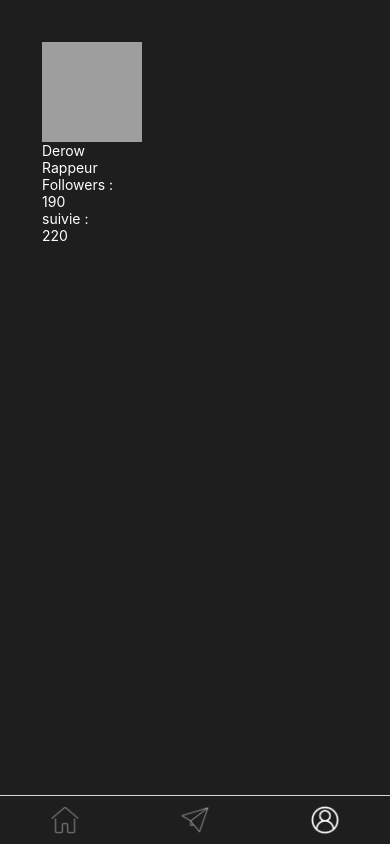
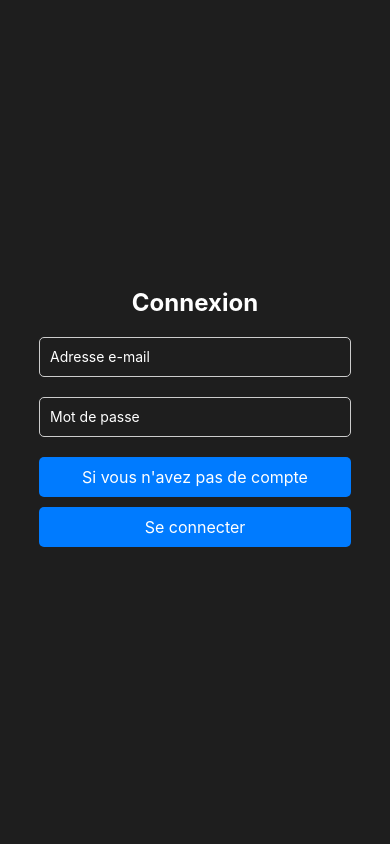
Before and after one commit to laelian-r/Neost, a React Native app: screen /profile in a window 390 px wide. Built offline with nearby package versions, Linux system fonts and the light colour scheme; grey boxes are pictures that could not be loaded.

Commit message:
create login and register

```diff
--- a/App.js
+++ b/App.js
@@ -1,13 +1,51 @@
 import * as React from 'react';
-import { Button, Text, View, StyleSheet, Image, StatusBar } from 'react-native';
 import { NavigationContainer } from '@react-navigation/native';
 import { createNativeStackNavigator } from '@react-navigation/native-stack';
 import { createBottomTabNavigator } from '@react-navigation/bottom-tabs';
+import { Image } from 'react-native';
 import HomeScreen from './app/screens/homeScreen';
 import DetailArtiste from './app/screens/DetailArtists';
 import ProfilScreen from './app/screens/ProfilScreen';
 import MessageScreen from './app/screens/MessageScreen';
+import RegisterScreen from './app/screens/register';
+import LoginScreen from './app/screens/login';
 import * as NavigationBar from 'expo-navigation-bar';
+
+const AuthStack = createNativeStackNavigator();
+
+const AuthStackScreen = ({ setIsAuthenticated }) => {
+  return (
+    <AuthStack.Navigator screenOptions={{ headerShown: false }}>
+      <AuthStack.Screen
+        name="Register"
+        component={() => (
+          <RegisterScreen onRegisterSuccess={() => setIsAuthenticated(true)} />
+        )}
+      />
+    </AuthStack.Navigator>
+  );
+};
+
+const LoginStack = createNativeStackNavigator();
+
+const LoginStackScreen = ({ setIsLogin, setIsAuthenticated }) => {
+  return (
+    <LoginStack.Navigator screenOptions={{ headerShown: false }}>
+      <LoginStack.Screen
+        name="Login"
+        component={() => (
+          <LoginScreen onLoginSuccess={() => setIsLogin(true)} />
+        )}
+      />
+      <LoginStack.Screen
+        name="Register"
+        component={() => (
+          <RegisterScreen onRegisterSuccess={() => setIsAuthenticated(true)} />
+        )}
+      />
+    </LoginStack.Navigator>
+  );
+};
 
 const HomeStack = createNativeStackNavigator();
 
@@ -20,69 +58,82 @@ function HomeStackScreen() {
   );
 }
 
-const SettingsStack = createNativeStackNavigator();
-
-
 const Tab = createBottomTabNavigator();
 
 export default function App() {
   NavigationBar.setBackgroundColorAsync("#1e1e1e")
+  const [isAuthenticated, setIsAuthenticated] = React.useState(false);
+  const [isLogin, setIsLogin] = React.useState(false);
+
   return (
-    <>
-    <StatusBar backgroundColor="#1e1e1e"/>
+
     <NavigationContainer>
-      <Tab.Navigator screenOptions={{
-      tabBarStyle: {
-        backgroundColor: '#1e1e1e', // Couleur de fond de la barre de tabulation
-      },
-      tabBarActiveTintColor: '#fff', // Couleur des icônes et du texte actifs
-      tabBarInactiveTintColor: '#777', // Couleur des icônes et du texte inactifs
+      {isLogin || isAuthenticated ? (
+        <Tab.Navigator
+          screenOptions={{
+            tabBarStyle: { backgroundColor: '#1e1e1e' },
+            tabBarActiveTintColor: '#fff',
+            tabBarInactiveTintColor: '#777',
             headerShown: false,
-
-    }}>
-        <Tab.Screen name="Accueil" component={HomeStackScreen}  options={{
+          }}
+        >
+          <Tab.Screen
+            name="Accueil"
+            component={HomeStackScreen}
+            options={{
               tabBarIcon: ({ focused }) => (
                 <Image
-                  source={focused
+                  source={
+                    focused
                       ? require('./assets/icon-active-home.png')
-                    : require('./assets/icon-home.png')}
+                      : require('./assets/icon-home.png')
+                  }
                   style={{ width: 30, height: 30 }}
                 />
               ),
-              tabBarShowLabel: false
-            }}/>
-        <Tab.Screen name="message" component={MessageScreen}  options={{
+              tabBarShowLabel: false,
+            }}
+          />
+          <Tab.Screen
+            name="message"
+            component={MessageScreen}
+            options={{
               tabBarIcon: ({ focused }) => (
                 <Image
-              source={focused
+                  source={
+                    focused
                       ? require('./assets/icon-active-messages.png')
-                : require('./assets/icon-messages.png')}
+                      : require('./assets/icon-messages.png')
+                  }
                   style={{ width: 30, height: 30 }}
                 />
               ),
-          tabBarShowLabel: false
-        }}/>
-        <Tab.Screen name="profile" component={ProfilScreen} options={{
+              tabBarShowLabel: false,
+            }}
+          />
+          <Tab.Screen
+            name="profile"
+            component={ProfilScreen}
+            options={{
               tabBarIcon: ({ focused }) => (
                 <Image
-              source={focused
+                  source={
+                    focused
                       ? require('./assets/icon-active-profile.png')
-                : require('./assets/icon-profile.png')}
+                      : require('./assets/icon-profile.png')
+                  }
                   style={{ width: 30, height: 30 }}
                 />
               ),
-          tabBarShowLabel: false
-        }}/>
+              tabBarShowLabel: false,
+            }}
+          />
         </Tab.Navigator>
+      ) : (
+        <LoginStackScreen setIsLogin={setIsLogin} setIsAuthenticated={setIsAuthenticated} />
+
+      )}
+
     </NavigationContainer>
-    </>
-
   );
 }
-
-const styles = StyleSheet.create({
-  bar:{
-    backgroundColor:'#1e1e1e',
-    marginTop: 50,
-  }
-});
--- a/app/screens/ProfilScreen.js
+++ b/app/screens/ProfilScreen.js
@@ -1,5 +1,5 @@
 import React, { useState, useEffect } from 'react';
-import { View, Text, StyleSheet, Image } from 'react-native';
+import { View, Text, StyleSheet, Image, TextInput, TouchableOpacity } from 'react-native';
 import { useNavigation } from '@react-navigation/native';
 import { widthPercentageToDP as wp, heightPercentageToDP as hp } from 'react-native-responsive-screen';
 import fakeData from '../../fakeData.json';
@@ -8,6 +8,10 @@ const ProfilScreen = () => {
   const navigation = useNavigation();
   const [artists, setArtists] = useState([]);
   const [artist, setArtist] = useState(null);
+  const [isEditingName, setIsEditingName] = useState(false);
+  const [isEditingRole, setIsEditingRole] = useState(false);
+  const [newName, setNewName] = useState('');
+  const [newRole, setNewRole] = useState('');
 
   useEffect(() => {
     setArtists(fakeData);
@@ -17,34 +21,96 @@ const ProfilScreen = () => {
     if (artists.length > 0) {
       const foundArtist = artists.find(artist => artist.id === 1);
       setArtist(foundArtist);
+      if (foundArtist) {
+        setNewName(foundArtist.name);
+        setNewRole(foundArtist.role);
+      }
     }
   }, [artists]);
+
+  const handleNameChange = () => {
+    setIsEditingName(true);
+  };
+
+  const handleRoleChange = () => {
+    setIsEditingRole(true);
+  };
+
+  const handleNameSubmit = () => {
+    if (artist) {
+      const updatedName = newName.trim(); // Supprimer les espaces inutiles
+      const updatedArtist = { ...artist, name: updatedName };
+      setArtist(updatedArtist);
+      setIsEditingName(false);
+      setNewName(updatedArtist)
+    }
+  };
+
+  const handleRoleSubmit = () => {
+    if (artist) {
+      const updatedRole = newRole.trim(); // Supprimer les espaces inutiles
+      const updatedArtist = { ...artist, role: updatedRole };
+      setArtist(updatedArtist);
+      setIsEditingRole(false);
+      setNewRole(updatedRole);
+    }
+  };
 
   return (
     <View style={styles.screen}>
       {artist ? (
         <>
           <View>
-
             <Image
-              style={{width:100, height:100}}
+              style={{ width: 100, height: 100 }}
               source={{ uri: artist.imageUrl }}
             />
-
-            <Text style={styles.text}>{artist.name}</Text>
-            <Text style={styles.text}>{artist.role}</Text>
-
+            {isEditingName ? (
+              <TextInput
+                style={styles.input}
+                value={newName}
+                onChangeText={setNewName}
+                onBlur={handleNameSubmit}
+                autoFocus
+              />
+            ) : (
+              <View style={styles.textContainer}>
+                <Text style={styles.text}>{artist.name}</Text>
+                <TouchableOpacity onPress={handleNameChange}>
+                  <Image
+                    style={{ width: 20, height: 20 }}
+                    source={require('../../assets/iconCrayon.png')}
+                  />
+                </TouchableOpacity>
+              </View>
+            )}
+            {isEditingRole ? (
+              <TextInput
+                style={styles.input}
+                value={newRole}
+                onChangeText={setNewRole}
+                onBlur={handleRoleSubmit}
+                autoFocus
+              />
+            ) : (
+              <View style={styles.textContainer}>
+                <Text style={styles.text}>{artist.role}</Text>
+                <TouchableOpacity onPress={handleRoleChange}>
+                  <Image
+                    style={{ width: 20, height: 20 }}
+                    source={require('../../assets/iconCrayon.png')}
+                  />
+                </TouchableOpacity>
+              </View>
+            )}
           </View>
 
           <Text style={styles.text}>Followers :</Text>
           <Text style={styles.text}>{artist.followers}</Text>
 
-          <Text style={styles.text}>suivie :</Text>
+          <Text style={styles.text}>Suivie :</Text>
           <Text style={styles.text}>{artist.suivie}</Text>
-
         </>
-
-
       ) : (
         <Text style={styles.text}>Artiste non trouvé</Text>
       )}
@@ -58,8 +124,19 @@ const styles = StyleSheet.create({
     backgroundColor: '#1e1e1e',
     padding: hp('5%'),
   },
+  textContainer: {
+    flexDirection: 'row',
+    alignItems: 'center',
+    justifyContent:'space-between',
+    marginBottom:10
+  },
   text: {
     color: '#fff',
+  },
+  input: {
+    color: '#fff',
+    borderBottomWidth: 1,
+    borderBottomColor: '#fff',
   },
 });
 
--- /dev/null
+++ b/app/screens/login.js
@@ -0,0 +1,93 @@
+import React, { useState } from 'react';
+import { View, Text, TextInput, TouchableOpacity, StyleSheet } from 'react-native';
+import { useNavigation } from '@react-navigation/native';
+
+// Extraire la fonction Register en dehors du composant
+const goToRegisterScreen = (navigation) => {
+  navigation.navigate('Register');
+};
+
+const LoginScreen = ({ onLoginSuccess }) => {
+  const navigation = useNavigation();
+  const [email, setEmail] = useState('');
+  const [password, setPassword] = useState('');
+
+  const handleLogin = () => {
+    if (email && password) {
+      onLoginSuccess();
+    } else {
+      alert('Veuillez remplir tous les champs.');
+    }
+  };
+
+  return (
+    <View style={styles.container}>
+      <Text style={styles.title}>Connexion</Text>
+      <TextInput
+        style={styles.input}
+        value={email}
+        onChangeText={setEmail}
+        placeholder="Adresse e-mail"
+        keyboardType="email-address"
+        placeholderTextColor="#fff"
+        autoCapitalize="none"
+      />
+      <TextInput
+        style={styles.input}
+        value={password}
+        onChangeText={setPassword}
+        placeholder="Mot de passe"
+        placeholderTextColor="#fff"
+        secureTextEntry
+      />
+
+      <TouchableOpacity style={styles.button} onPress={() => goToRegisterScreen(navigation)}>
+        <Text style={styles.buttonText}>Si vous n'avez pas de compte</Text>
+      </TouchableOpacity>
+
+      <TouchableOpacity style={styles.button} onPress={handleLogin}>
+        <Text style={styles.buttonText}>Se connecter</Text>
+      </TouchableOpacity>
+    </View>
+  );
+};
+
+const styles = StyleSheet.create({
+  container: {
+    flex: 1,
+    justifyContent: 'center',
+    alignItems: 'center',
+    backgroundColor: '#1e1e1e',
+  },
+  title: {
+    fontSize: 24,
+    fontWeight: 'bold',
+    marginBottom: 20,
+    color: 'white',
+  },
+  input: {
+    width: '80%',
+    height: 40,
+    borderWidth: 1,
+    borderColor: '#ccc',
+    borderRadius: 5,
+    paddingHorizontal: 10,
+    marginBottom: 20,
+    color: 'white',
+  },
+  button: {
+    width: '80%',
+    height: 40,
+    backgroundColor: '#007bff',
+    justifyContent: 'center',
+    alignItems: 'center',
+    borderRadius: 5,
+    marginBottom: 10,
+  },
+  buttonText: {
+    color: '#fff',
+    fontSize: 16,
+  },
+});
+
+export default LoginScreen;
--- /dev/null
+++ b/app/screens/register.js
@@ -0,0 +1,127 @@
+import React, { useState } from 'react';
+import { View, Text, TextInput, TouchableOpacity, StyleSheet } from 'react-native';
+import RNPickerSelect from 'react-native-picker-select';
+
+
+const RegisterScreen = ({ onRegisterSuccess }) => {
+  const [email, setEmail] = useState('');
+  const [password, setPassword] = useState('');
+  const [name, setName] = useState('');
+  const [selectedSport, setSelectedSport] = useState('');
+
+
+  const handleRegister = () => {
+    if(email && password && name && selectedSport){
+    onRegisterSuccess();
+    }
+    else{
+        alert('Veuillez remplir tous les champs.');
+    }
+  };
+
+
+
+  return (
+    <View style={styles.container}>
+      <Text style={styles.title}>Inscription</Text>
+      <TextInput
+        style={styles.input}
+        value={email}
+        onChangeText={setEmail}
+        placeholder="Adresse e-mail"
+        keyboardType="email-address"
+        placeholderTextColor="#fff"
+        autoCapitalize="none"
+      />
+      <TextInput
+        style={styles.input}
+        value={password}
+        onChangeText={setPassword}
+        placeholder="Mot de passe"
+        placeholderTextColor="#fff"
+        secureTextEntry
+      />
+
+      <TextInput
+        style={styles.input}
+        value={name}
+        onChangeText={setName}
+        placeholder="Nom"
+        placeholderTextColor="#fff"
+      />
+
+<Text style={{color:'white'}}>Métier</Text>
+      <RNPickerSelect
+        style={styles.select}
+        onValueChange={(value) => setSelectedSport(value)}
+        items={[
+          { label: 'Chanteur', value: 'Chanteur' },
+          { label: 'Rappeur', value: 'Rappeur' },
+          { label: 'Guitariste', value: 'Guitariste' },
+          { label: 'Bassiste', value: 'Bassiste' },
+          { label: 'Batteur', value: 'Batteur' },
+          { label: 'Claviériste', value: 'Claviériste' },
+          { label: 'Pianiste', value: 'Pianiste' },
+          { label: 'Violoniste', value: 'Violoniste' },
+          { label: 'Violoncelliste', value: 'Violoncelliste' },
+          { label: 'Flûtiste', value: 'Flûtiste' },
+          { label: 'Saxophoniste', value: 'Saxophoniste' },
+          { label: 'Trompettiste', value: 'Trompettiste' },
+          { label: 'Tromboniste', value: 'Tromboniste' },
+          { label: 'Percussionniste', value: 'Percussionniste' },
+          { label: 'Harmoniciste', value: 'Harmoniciste' },
+          { label: 'Compositeur', value: 'Compositeur' },
+          { label: 'Arrangeur', value: 'Arrangeur' },
+          { label: 'Producteur', value: 'Producteur' },
+          { label: 'Ingénieur du son', value: 'Ingénieur du son' },
+          { label: 'DJ', value: 'DJ' },
+        ]}
+        placeholder={{ label: 'Séléctioner un métier', value: null }}
+      />
+
+      <TouchableOpacity style={styles.button} onPress={handleRegister}>
+        <Text style={styles.buttonText}>S'inscrire</Text>
+      </TouchableOpacity>
+
+    </View>
+  );
+};
+
+const styles = StyleSheet.create({
+  container: {
+    flex: 1,
+    justifyContent: 'center',
+    alignItems: 'center',
+    backgroundColor: '#1e1e1e',
+  },
+  title: {
+    fontSize: 24,
+    fontWeight: 'bold',
+    marginBottom: 20,
+    color:'white'
+  },
+  input: {
+    width: '80%',
+    height: 40,
+    borderWidth: 1,
+    borderColor: '#ccc',
+    borderRadius: 5,
+    paddingHorizontal: 10,
+    marginBottom: 20,
+    color:'white'
+  },
+  button: {
+    width: '80%',
+    height: 40,
+    backgroundColor: '#007bff',
+    justifyContent: 'center',
+    alignItems: 'center',
+    borderRadius: 5,
+  },
+  buttonText: {
+    color: '#fff',
+    fontSize: 16,
+  },
+});
+
+export default RegisterScreen;
```
Also changed, not shown: assets/iconCrayon.png (added). Lines whose indentation alone changed are shown as unchanged.
